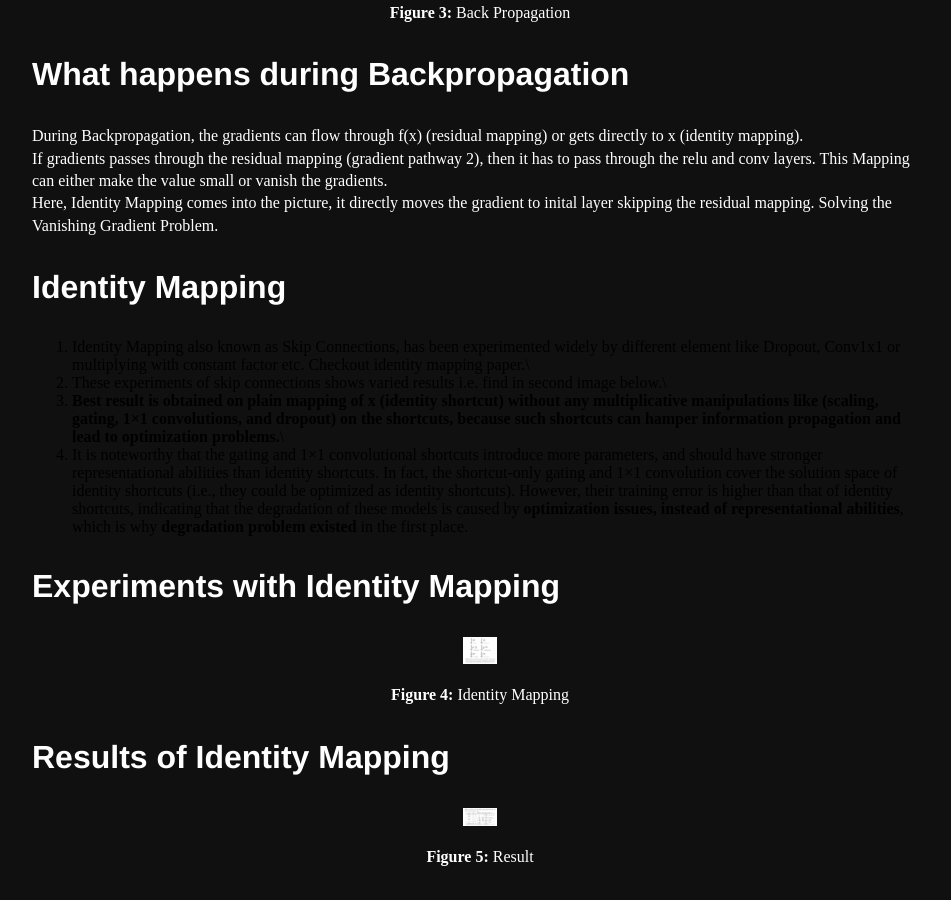
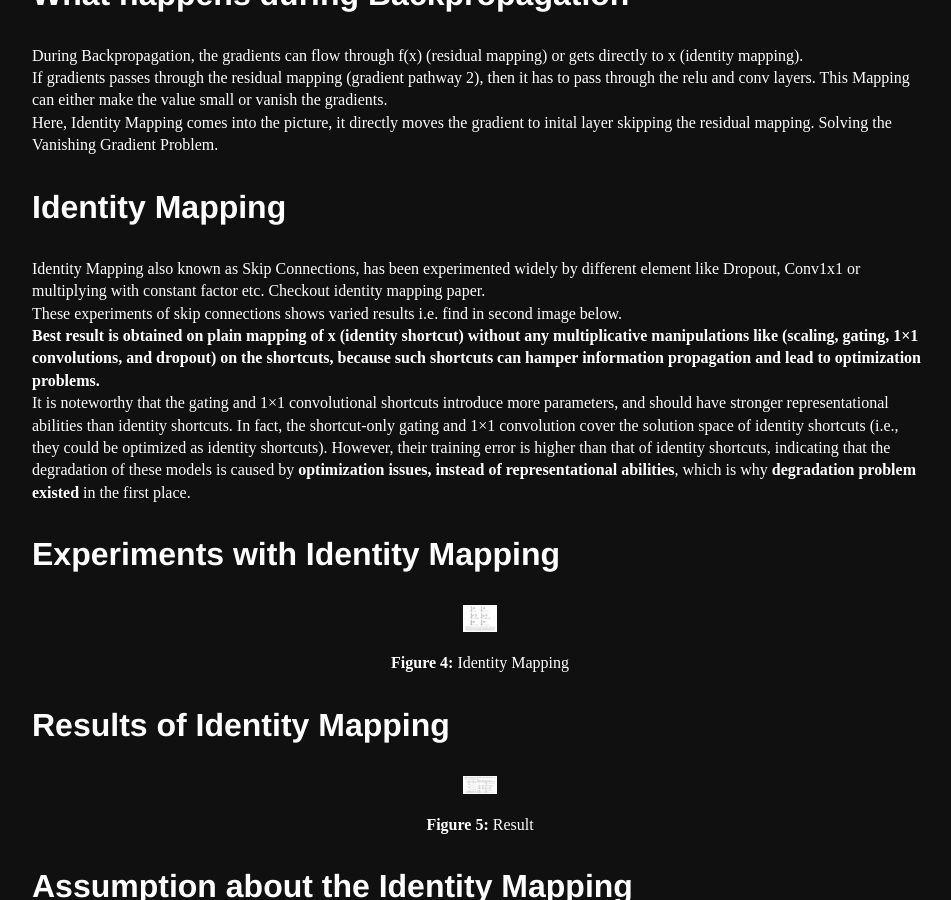
Before and after one commit to Mayurji/mayurji.github.io, a Jekyll site: the page built from _notebooks/2020-06-06-Resnet.md, in a window 1280 px wide and 900 px high, scrolled down 2117 px. Shown: the whole window, without its empty margins (160-1111 px from the left). Built offline with Jekyll 4.4.1, drawn with Linux system fonts in a browser that asks for light colours; some of the changed lines change nothing that is shown; some of the changed text lies outside the part shown.

Commit message:
Update 2020-06-06-Resnet.md

````diff
--- a/_notebooks/2020-06-06-Resnet.md
+++ b/_notebooks/2020-06-06-Resnet.md
@@ -13,8 +13,6 @@
 ### **Challenges with Deep Networks**
 
 For building larger network, we add more layers to the architecture and its widely believed by stacking more layers the network learns better features for predictions. So by adding more layers, we are learning better features but? during backpropagation these learned parameters/gradients needs to pass through the same network and the gradients by the time it reaches your initial layers becomes so small that it vanishes, causing **Vanishing Gradient Problem.**
-
-### **Vanishing Gradient Problem**
 
 <center>
 <img src="{{site.url}}/assets/images/resnet/output_3_0.png" style="zoom: 5%; background-color:#DCDCDC;" /><br>
@@ -54,7 +52,7 @@
 
 **Achieving the above is easy. Just set any weight to zero and you will get a zero output. Add back x and you get your desired mapping.**
 
-* Ultimately, we are trying to learn the parameters associated with F(x).
+Ultimately, we are trying to learn the parameters associated with F(x).
 
 ### **Backpropagation through Resnet**
 
@@ -71,10 +69,10 @@
 
 ### **Identity Mapping**
 
-1. Identity Mapping also known as Skip Connections, has been experimented widely by different element like Dropout, Conv1x1 or multiplying with constant factor etc. Checkout identity mapping paper.\
-2. These experiments of skip connections shows varied results i.e. find in second image below.\
-3. **Best result is obtained on plain mapping of x (identity shortcut) without any multiplicative manipulations like (scaling, gating, 1×1 convolutions, and dropout) on the shortcuts, because such shortcuts can hamper information propagation and lead to optimization problems.**\
-4. It is noteworthy that the gating and 1×1 convolutional shortcuts introduce more parameters, and should have stronger representational abilities than identity shortcuts. In fact, the shortcut-only gating and 1×1 convolution cover the solution space of identity shortcuts (i.e., they could be optimized as identity shortcuts). However, their training error is higher than that of identity shortcuts, indicating that the degradation of these models is caused by **optimization issues, instead of representational abilities**, which is why **degradation problem existed** in the first place.
+Identity Mapping also known as Skip Connections, has been experimented widely by different element like Dropout, Conv1x1 or multiplying with constant factor etc. Checkout identity mapping paper.\
+These experiments of skip connections shows varied results i.e. find in second image below.\
+**Best result is obtained on plain mapping of x (identity shortcut) without any multiplicative manipulations like (scaling, gating, 1×1 convolutions, and dropout) on the shortcuts, because such shortcuts can hamper information propagation and lead to optimization problems.**\
+It is noteworthy that the gating and 1×1 convolutional shortcuts introduce more parameters, and should have stronger representational abilities than identity shortcuts. In fact, the shortcut-only gating and 1×1 convolution cover the solution space of identity shortcuts (i.e., they could be optimized as identity shortcuts). However, their training error is higher than that of identity shortcuts, indicating that the degradation of these models is caused by **optimization issues, instead of representational abilities**, which is why **degradation problem existed** in the first place.
 
 ### **Experiments with Identity Mapping**
 
@@ -104,8 +102,6 @@
 
 ### **[Resnet34 Implementation Using Pytorch](https://github.com/pytorch/vision/blob/master/torchvision/models/resnet.py)**
 
-
-
 ### Loading Libraries
 
 ```python
@@ -134,6 +130,7 @@
 ```
 
 ### Training on 2 Class of CIFAR10
+
 ```python
 label_map = {0: 0, 2: 1}
 class_names = ['airplane', 'bird']
@@ -145,9 +142,10 @@
 
 device = torch.device('cuda:0' if torch.cuda.is_available else 'cpu')
 ```
-Files already downloaded and verified\
+```python
 Files already downloaded and verified
-
+Files already downloaded and verified
+```
 ### Train Function
 
 ```python
@@ -261,7 +259,7 @@
         return out
 ```
 
-### **Keypoint**
+### **Explaining One Resnet Block**
 
 **Below Image is a sequential module with resnet block.**
 
@@ -274,8 +272,6 @@
 **After Residual Mapping is done as mentioned in paper F(x), we bring in conv1x1 through downsample layer.**
 
 **The downsample layer takes in input channel 64 but outputs channel 128 such that addition can takes as mentioned above **out+= Identity**.
-
-### Downsample Layer
 
 <center>
 <img src="{{site.url}}/assets/images/resnet/output_27_0.png" style="zoom: 5%; background-color:#DCDCDC;" /><br>
@@ -362,10 +358,9 @@
 
 ```python
 model = ResNet(ResnetBlock, [3, 4, 6, 3])
+model
 ```
 ```python
-model
-
 ResNet(
       (conv1): Conv2d(3, 64, kernel_size=(7, 7), stride=(2, 2), padding=(3, 3), bias=False)
       (bn1): BatchNorm2d(64, eps=1e-05, momentum=0.1, affine=True, track_running_stats=True)
````
